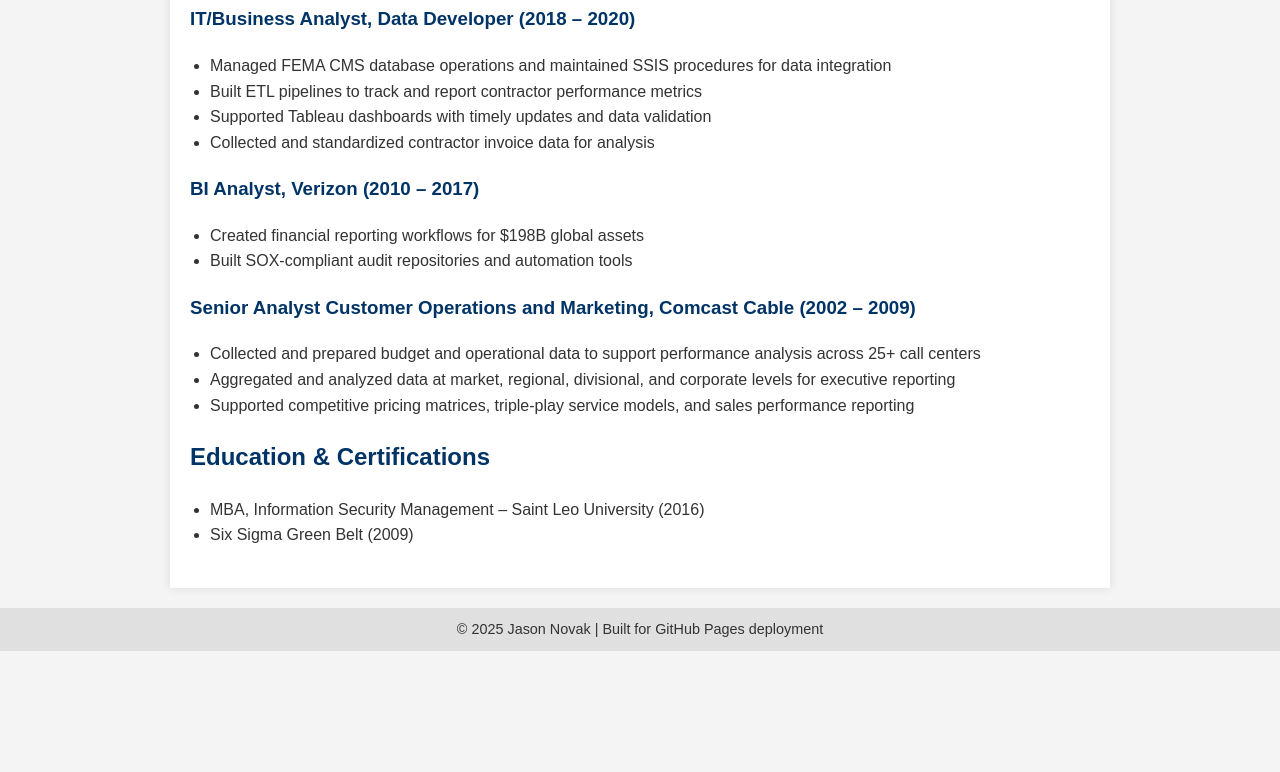
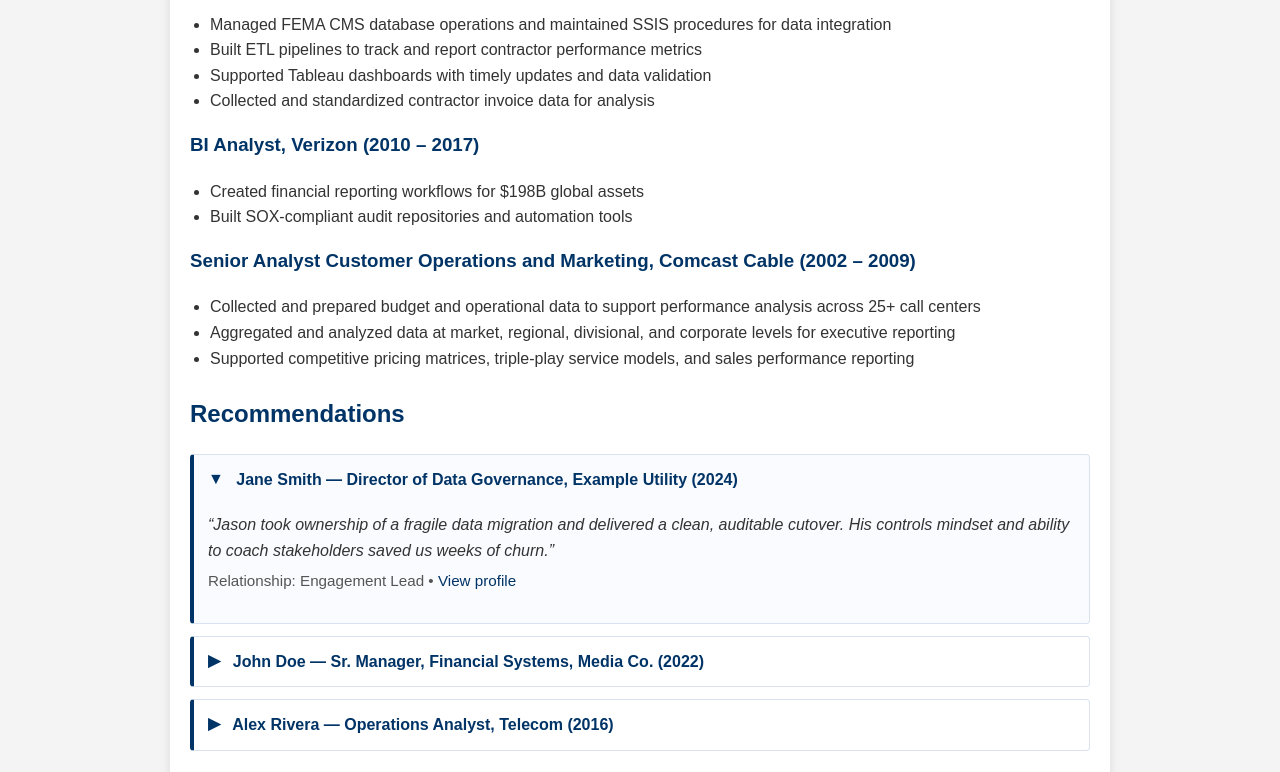
Before and after one commit to altitudehouseconsulting/about, a plain HTML site: page index.html in a window 1280 px wide. Shown: the part 1160-1932 px from the top of the page. Before the commit the page ends 1811 px from the top, so only its background shows below. Drawn offline with Linux system fonts and the light colour scheme.

Commit message:
Update index.html

```diff
--- a/index.html
+++ b/index.html
@@ -6,6 +6,9 @@
   <meta name="description" content="Resume of Jason Novak - Influential Data Management & Governance Leader" />
   <title>Jason Novak | Data Management & Governance Leader</title>
   <style>
+    /* ---------------------------
+       Base layout & theme
+       --------------------------- */
     body {
       font-family: Arial, sans-serif;
       line-height: 1.6;
@@ -15,7 +18,7 @@
       color: #333;
     }
     header {
-      background: #003366;
+      background: #003366; /* brand blue */
       color: #fff;
       padding: 20px 0;
       text-align: center;
@@ -30,19 +33,82 @@
     }
     h1, h2, h3 {
       color: #003366;
+      margin-top: 0;
     }
-    ul {
-      padding-left: 20px;
-    }
-    .section {
-      margin-bottom: 20px;
-    }
+    ul { padding-left: 20px; }
+    .section { margin-bottom: 24px; }
     footer {
       text-align: center;
       padding: 10px;
       font-size: 0.9em;
       background: #e0e0e0;
       color: #333;
+    }
+
+    /* ---------------------------
+       Recommendations section
+       - Uses <details> for tidy collapsible cards
+       - Replace placeholder content with real quotes
+       --------------------------- */
+    #recommendations .rec { /* each testimonial item */
+      border-left: 4px solid #003366;
+      background: #f9fbff;          /* subtle blue-tinted panel */
+      padding: 12px 14px;
+      margin: 12px 0;
+      border-radius: 4px;
+    }
+    #recommendations details.rec { /* allow click-to-expand */
+      padding: 0;
+      background: #fff;
+      border: 1px solid #d8e2f0;
+      border-left: 4px solid #003366;
+      overflow: hidden;
+    }
+    #recommendations details.rec[open] {
+      background: #f9fbff;
+    }
+    #recommendations details.rec summary {
+      list-style: none;              /* hide default marker for consistent look */
+      cursor: pointer;
+      padding: 12px 14px;
+      font-weight: 600;
+      color: #003366;
+      outline: none;
+      user-select: none;
+    }
+    /* custom marker (triangle) */
+    #recommendations details.rec summary::before {
+      content: "▶";
+      display: inline-block;
+      margin-right: 8px;
+      transform: translateY(-1px);
+    }
+    #recommendations details.rec[open] summary::before {
+      content: "▼";
+    }
+    #recommendations .rec-body {
+      padding: 0 14px 14px 14px;
+    }
+    #recommendations blockquote {
+      margin: 8px 0 6px 0;
+      font-style: italic;
+    }
+    #recommendations .rec-meta {
+      margin-top: 6px;
+      font-size: 0.95em;
+      color: #555;
+    }
+    #recommendations .rec-meta a {
+      color: #003366;
+      text-decoration: none;
+    }
+    #recommendations .rec-meta a:hover { text-decoration: underline; }
+
+    /* Print tweaks: keep things readable on paper */
+    @media print {
+      header, footer { background: #fff; color: #000; }
+      .container { box-shadow: none; }
+      /* Tip: set details to open before printing if you want all quotes visible */
     }
   </style>
 </head>
@@ -94,7 +160,7 @@
         <li>Created JIRA-integrated audit trails and delivered responsive ad hoc reporting support</li>
       </ul>
 
-            <h3>IT/Business Analyst, Data Developer (2018 – 2020)</h3>
+      <h3>IT/Business Analyst, Data Developer (2018 – 2020)</h3>
       <ul>
         <li>Managed FEMA CMS database operations and maintained SSIS procedures for data integration</li>
         <li>Built ETL pipelines to track and report contractor performance metrics</li>
@@ -116,6 +182,69 @@
       </ul>
     </section>
 
+    <!-- ===========================
+         NEW: Recommendations Section
+         - Drop in real quotes from managers/peers/clients.
+         - Duplicate a <details class="rec"> block for each testimonial.
+         - Optional: add target="_blank" LinkedIn URLs.
+         =========================== -->
+    <section class="section" id="recommendations">
+      <h2>Recommendations</h2>
+
+      <!-- EXAMPLE 1 (open by default) -->
+      <details class="rec" open>
+        <summary><!-- Summary shows at a glance -->
+          Jane Smith — Director of Data Governance, Example Utility (2024)
+        </summary>
+        <div class="rec-body">
+          <blockquote>
+            “Jason took ownership of a fragile data migration and delivered a clean, auditable cutover.
+            His controls mindset and ability to coach stakeholders saved us weeks of churn.”
+          </blockquote>
+          <p class="rec-meta">
+            Relationship: Engagement Lead •
+            <!-- TODO: Replace with your actual link or remove the anchor entirely -->
+            <a href="https://www.linkedin.com/" target="_blank" rel="noopener">View profile</a>
+          </p>
+        </div>
+      </details>
+
+      <!-- EXAMPLE 2 -->
+      <details class="rec">
+        <summary>
+          John Doe — Sr. Manager, Financial Systems, Media Co. (2022)
+        </summary>
+        <div class="rec-body">
+          <blockquote>
+            “He built reliable BI pipelines and answered tough ad-hoc asks with speed and accuracy.
+            Jason’s documentation made audits painless.”
+          </blockquote>
+          <p class="rec-meta">Relationship: Cross-functional Partner</p>
+        </div>
+      </details>
+
+      <!-- EXAMPLE 3 -->
+      <details class="rec">
+        <summary>
+          Alex Rivera — Operations Analyst, Telecom (2016)
+        </summary>
+        <div class="rec-body">
+          <blockquote>
+            “Process-first thinking, then automation. That’s Jason. He improved our reporting, reduced manual effort,
+            and left the team stronger.”
+          </blockquote>
+          <p class="rec-meta">Relationship: Peer</p>
+        </div>
+      </details>
+
+      <!-- HOW TO ADD MORE:
+        1) Copy a <details class="rec">…</details> block.
+        2) Replace the summary line with Name — Title, Company (Year).
+        3) Paste the quote into <blockquote>.
+        4) Adjust the Relationship and link as needed.
+      -->
+    </section>
+
     <section class="section">
       <h2>Education & Certifications</h2>
       <ul>
```
